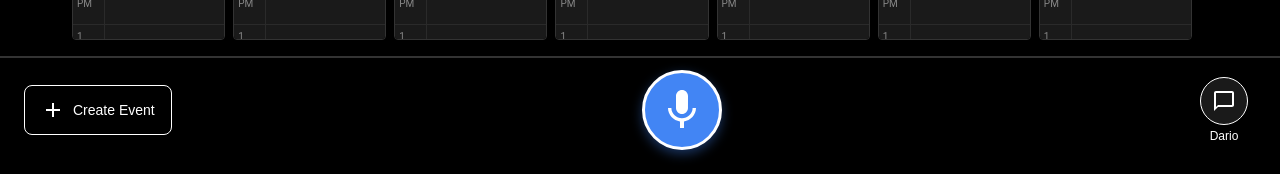
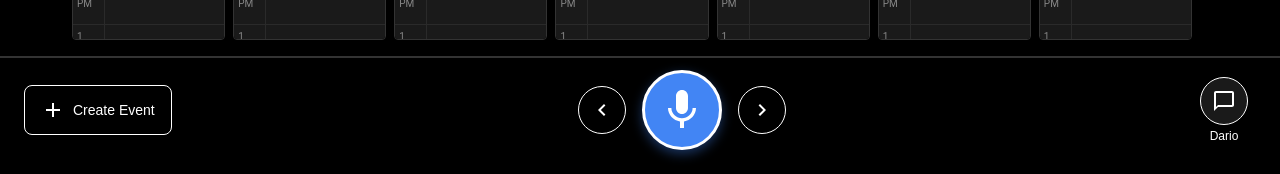
Before and after one commit to timzhen/SBCracks_26, a React (Vite) app: page / in a window 1280 px wide. Shown: the part 623-797 px from the top of the page. Built offline with nearby package versions, Linux system fonts and the light colour scheme.

Commit message:
new commit

```diff
--- a/src/components/DarkFooter.jsx
+++ b/src/components/DarkFooter.jsx
@@ -1345,6 +1345,15 @@ export default function DarkFooter({
                 </svg>
                 <span>Create Event</span>
             </button>
+            <div className="day-structure-footer-center">
+                <button
+                    className="day-structure-arrow-btn day-structure-arrow-left"
+                    onClick={() => onNavigateDate && onNavigateDate(-1)}
+                >
+                    <svg width="24" height="24" viewBox="0 0 24 24" fill="none">
+                        <path d="M15.41 7.41L14 6l-6 6 6 6 1.41-1.41L10.83 12z" fill="currentColor"/>
+                    </svg>
+                </button>
                 <button
                     className={`day-structure-mic-btn ${isRecording ? 'recording' : ''} ${isProcessing ? 'processing' : ''}`}
                     onClick={handleMicClick}
@@ -1367,6 +1376,15 @@ export default function DarkFooter({
                     </svg>
                     )}
                 </button>
+                <button
+                    className="day-structure-arrow-btn day-structure-arrow-right"
+                    onClick={() => onNavigateDate && onNavigateDate(1)}
+                >
+                    <svg width="24" height="24" viewBox="0 0 24 24" fill="none">
+                        <path d="M10 6L8.59 7.41 13.17 12l-4.58 4.59L10 18l6-6z" fill="currentColor"/>
+                    </svg>
+                </button>
+            </div>
             <button className="day-structure-dario-btn" onClick={onAIChatClick}>
                 <div className="dario-icon-wrapper">
                     <svg width="24" height="24" viewBox="0 0 24 24" fill="currentColor">
--- a/src/components/DarkMonthView.jsx
+++ b/src/components/DarkMonthView.jsx
@@ -101,6 +101,10 @@ export default function DarkMonthView({
         return days;
     };
 
+    const monthNames = ['January', 'February', 'March', 'April', 'May', 'June',
+                       'July', 'August', 'September', 'October', 'November', 'December'];
+    const monthName = monthNames[month];
+
     return (
         <div className="dark-view-container">
             <DarkHeader
@@ -109,6 +113,10 @@ export default function DarkMonthView({
                 onProfileClick={() => console.log('Profile clicked')}
             />
             <div className="dark-month-view">
+                <div className="dark-month-header">
+                    <div className="dark-month-name">{monthName}</div>
+                    <div className="dark-month-year">{year}</div>
+                </div>
                 <div className="dark-month-weekdays">
                     <div className="dark-weekday">Sun</div>
                     <div className="dark-weekday">Mon</div>
--- a/src/styles/darkViews.css
+++ b/src/styles/darkViews.css
@@ -249,6 +249,24 @@
     padding: 16px;
 }
 
+.dark-month-header {
+    text-align: center;
+    margin-bottom: 16px;
+}
+
+.dark-month-name {
+    font-size: 28px;
+    font-weight: 500;
+    color: #ffffff;
+    margin-bottom: 4px;
+}
+
+.dark-month-year {
+    font-size: 10px;
+    color: #888888;
+    font-weight: 400;
+}
+
 .dark-month-weekdays {
     display: grid;
     grid-template-columns: repeat(7, 1fr);
--- a/src/styles/dayStructure.css
+++ b/src/styles/dayStructure.css
@@ -301,6 +301,40 @@
     }
 }
 
+/* Footer Center Container */
+.day-structure-footer-center {
+    display: flex;
+    align-items: center;
+    gap: 16px;
+    justify-content: center;
+}
+
+/* Arrow Buttons */
+.day-structure-arrow-btn {
+    background: none;
+    border: 1px solid #ffffff;
+    cursor: pointer;
+    width: 48px;
+    height: 48px;
+    border-radius: 50%;
+    color: #ffffff;
+    display: flex;
+    align-items: center;
+    justify-content: center;
+    transition: all 0.2s;
+    flex-shrink: 0;
+}
+
+.day-structure-arrow-btn:hover {
+    background-color: #333333;
+    border-color: #555555;
+    transform: scale(1.1);
+}
+
+.day-structure-arrow-btn:active {
+    transform: scale(0.95);
+}
+
 /* Dario AI Chatbot Button - Bottom Right */
 .day-structure-dario-btn {
     background: none;
```
Lines whose indentation alone changed are shown as unchanged.
